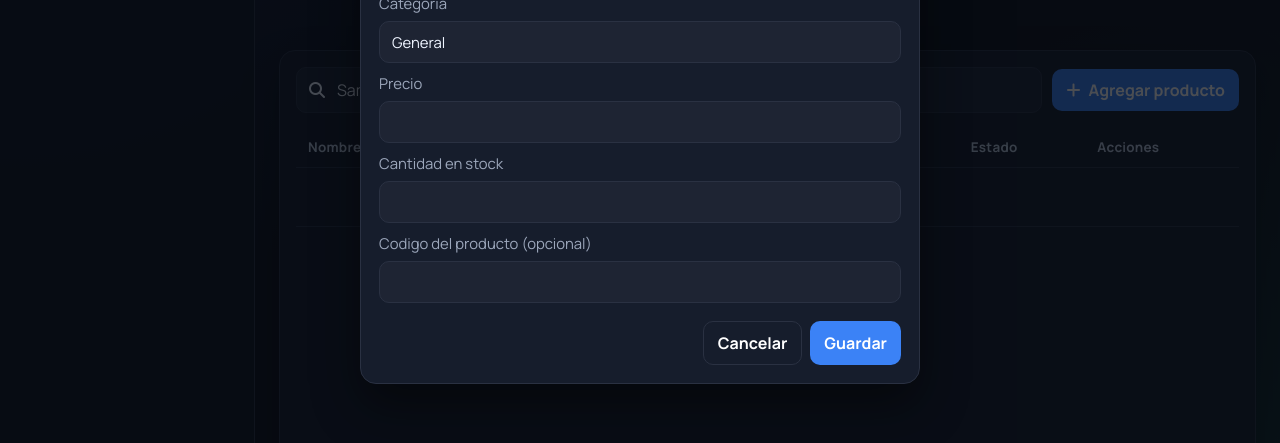
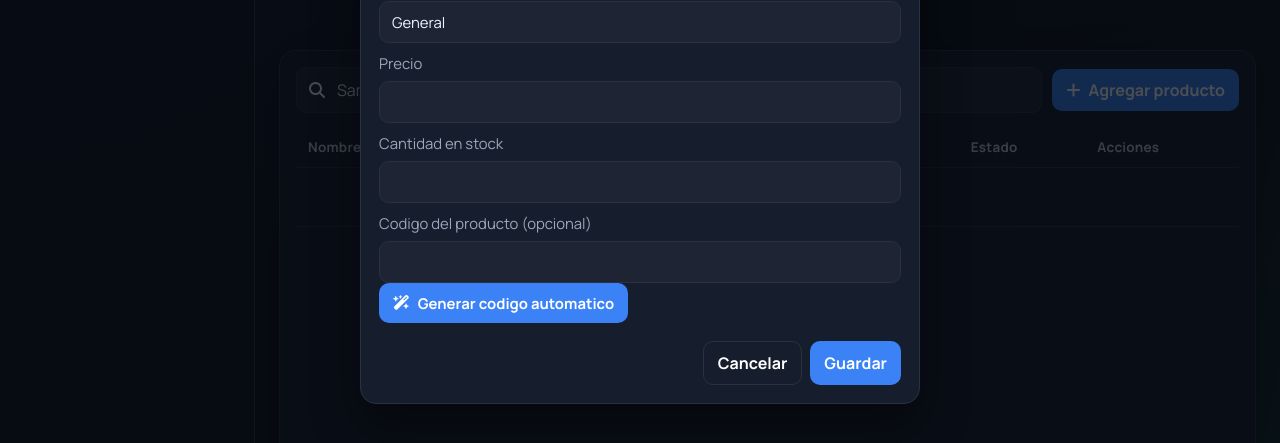
Before and after one commit to JeremiasReinoso/Proyecto-Ferreteria, a website: page inventario.html in a window 1280 px wide. Both pictures are taken after typing "Sample" into the empty fields and a click on the button "Agregar producto". Shown: the part 283-726 px from the top of the page. Drawn offline with Linux system fonts and the light colour scheme.

Commit message:
Update inventario.html

```diff
--- a/inventario.html
+++ b/inventario.html
@@ -97,7 +97,13 @@
 
                 <label>
                     Codigo del producto (opcional)
-                    <input id="modalCodigo" type="text" maxlength="30">
+                    <div class="code-field">
+                        <input id="modalCodigo" type="text" maxlength="30">
+                        <button id="generateCodeBtn" type="button" class="btn secondary">
+                            <i class="fa-solid fa-wand-magic-sparkles"></i>
+                            Generar codigo automatico
+                        </button>
+                    </div>
                 </label>
 
                 <div class="modal-actions">
```
